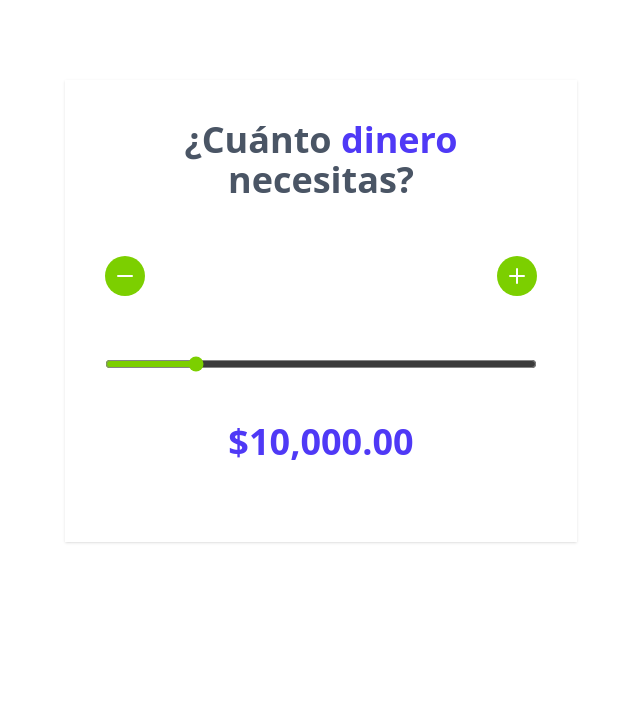
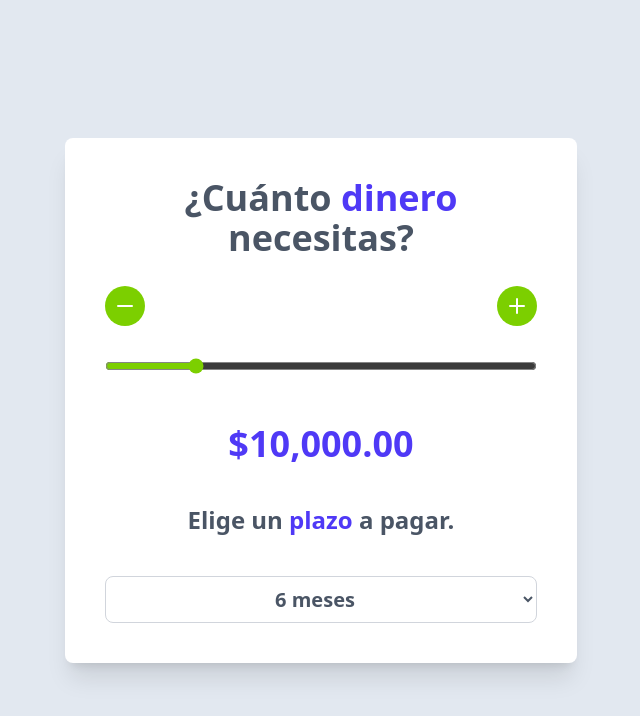
Before and after one commit to cgamcs/cotizador-prestamos, a React (Vite) app: page / in a window 1280 px wide. Shown: the top 716 px of the page, without its empty margins (319-959 px from the left). Built offline with nearby package versions, Linux system fonts and the light colour scheme.

Commit message:
agregando selector para plazo a meses

```diff
--- a/index.html
+++ b/index.html
@@ -8,7 +8,7 @@
     <link href="/src/index.css" rel="stylesheet">
   </head>
   <body>
-    <div id="root"></div>
+    <div id="root" class="h-dvh flex flex-col justify-center items-center bg-slate-200"></div>
     <script type="module" src="/src/main.jsx"></script>
   </body>
 </html>
--- a/src/App.jsx
+++ b/src/App.jsx
@@ -39,10 +39,10 @@ function App() {
 
   return (
     <>
-      <div className="my-20 max-w-lg mx-auto bg-white shadow p-10">
+      <div className="my-10 max-w-lg mx-auto bg-white shadow-xl p-10 rounded-lg">
         <Header />
 
-        <div className="flex justify-between my-14">
+        <div className="flex w-full justify-between my-7">
           <Button
             operador={<Minus />}
             fn={handleClickDecremento}
@@ -68,6 +68,20 @@ function App() {
         <p className="text-center my-10 text-4xl font-extrabold text-indigo-600">
           {formatearDinero(cantidad)}
         </p>
+
+        <h2 className="text-2xl font-extrabold text-gray-600 text-center">
+          Elige un <span className="text-indigo-600">plazo</span> a pagar.
+        </h2>
+
+        <select
+          name=""
+          id=""
+          className="mt-10 w-full p-2 bg-white border border-gray-300 rounded-lg text-center text-xl font-bold text-gray-600"
+        >
+          <option value="6">6 meses</option>
+          <option value="12">12 meses</option>
+          <option value="18">18 meses</option>
+        </select>
       </div>
     </>
   )
```
